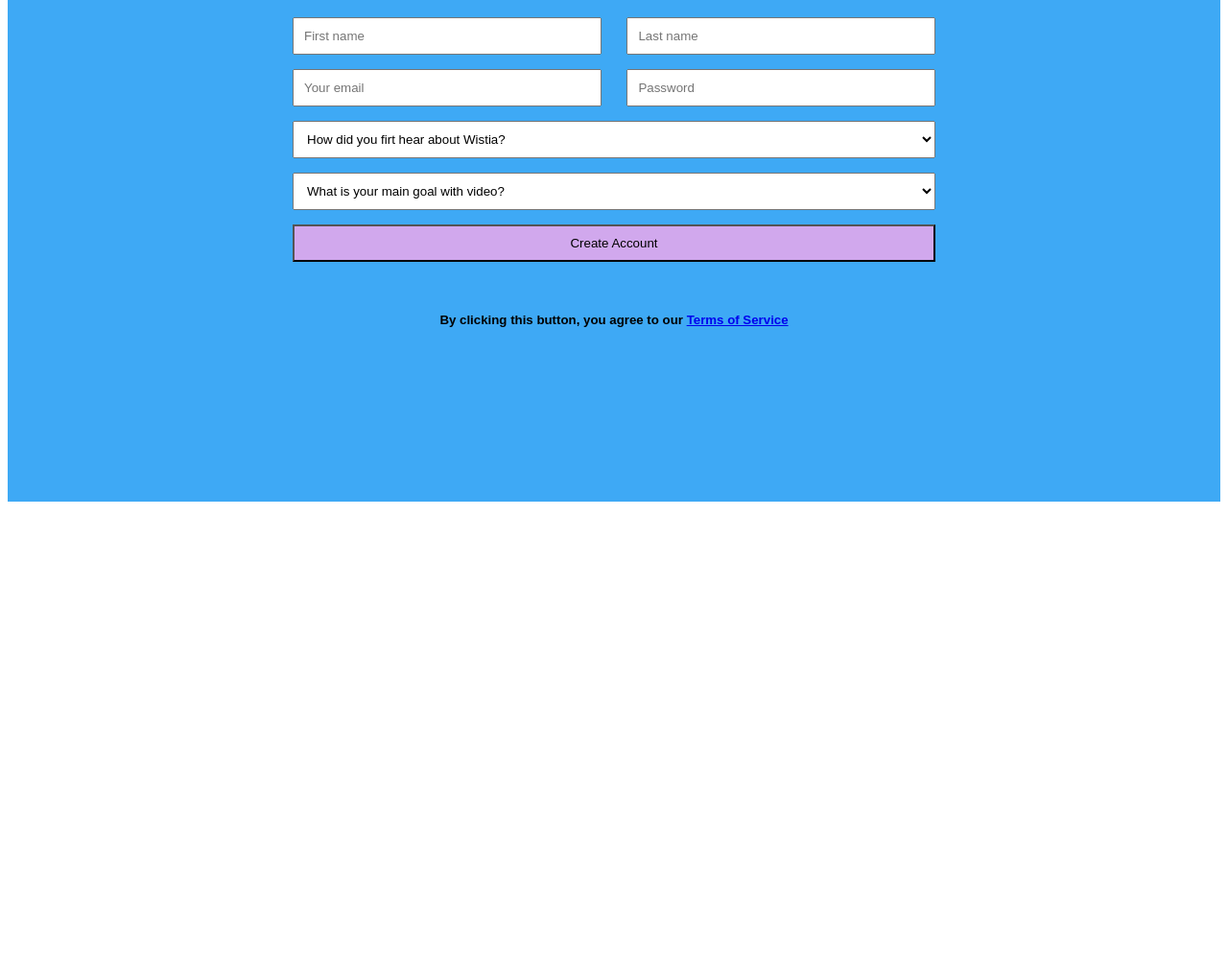
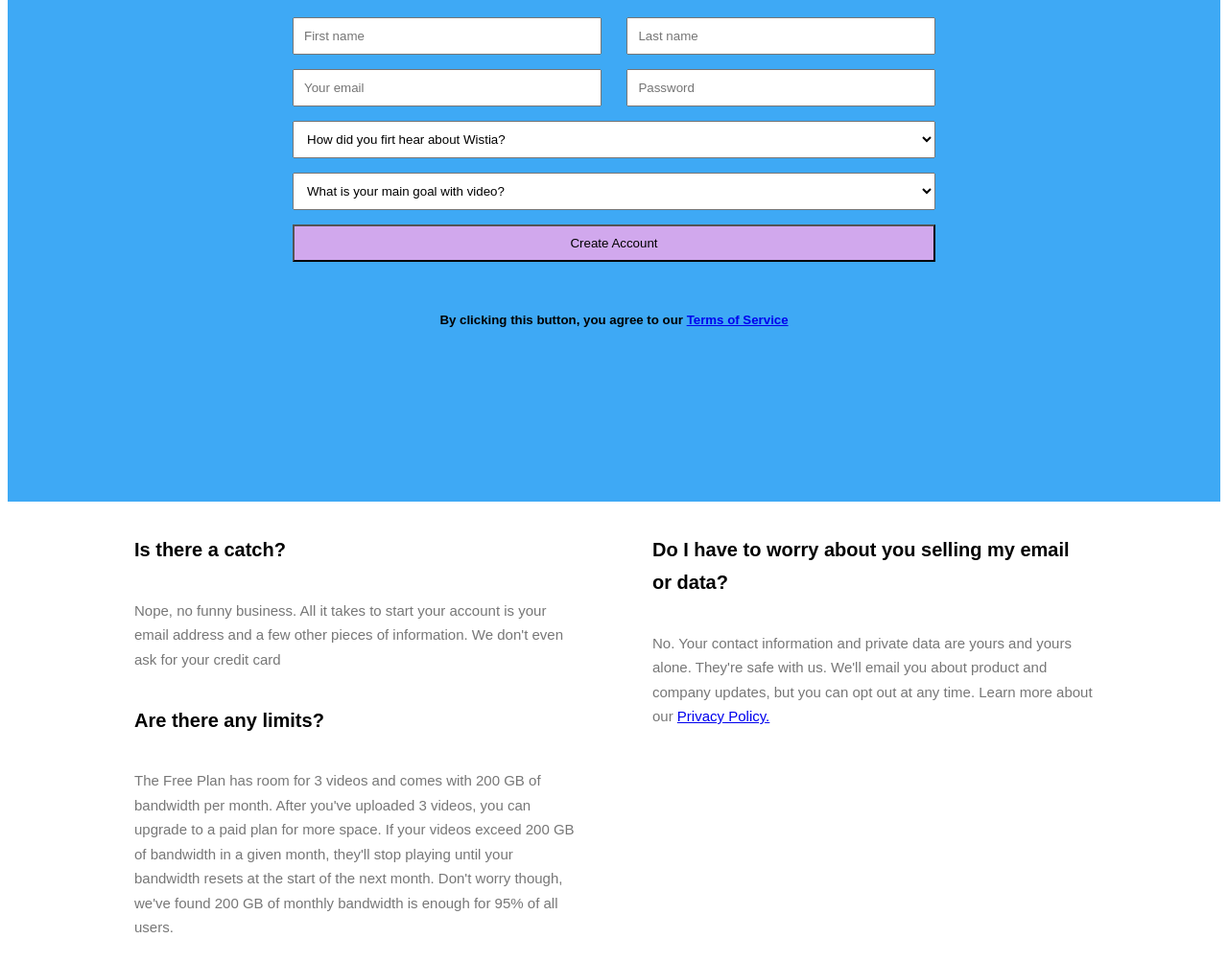
Before and after one commit to aoropesa/landing-page, a plain HTML site: page index.html in a window 1280 px wide. Shown: the part 205-1208 px from the top of the page at 96% size. Before the commit the page ends 800 px from the top, so only its background shows below. Drawn offline with Linux system fonts and the light colour scheme.

Commit message:
saved text on bottom

```diff
--- a/index.html
+++ b/index.html
@@ -12,11 +12,11 @@
 <div class="fondo">
 
  <div class="logo">
-   <a href="https://wistia.com/"><h1 class="w">Westia</h1></a>
+   <a href="https://wistia.com/"><h1 class="w">Wistia</h1></a>
   <button class="lo"type="submit" name="login">Login</button>
  </div>
 
- <h1 class="enter">Sign up for your free Westia account</h1>
+ <h1 class="enter">Sign up for your free Wistia account</h1>
  <h3 class="enter">Use Wistia and all its featuresn for free, forever!</h3>
 
 <form class="cuadros" action="index.html" method="post">
@@ -39,11 +39,24 @@
   </select>
   <button class="create" type="submit">Create Account</button>
 </form>
+<h5 class="enter">By clicking this button, you agree to our <a class="bye" href="https://wistia.com/terms">Terms of Service</a></h5>
+</div>
+<div class="container">
+  <div class="left">
+    <h5>Is there a catch?</h5>
+    <p>Nope, no funny business. All it takes to start your account is your email address and a few other pieces of information. We don't even ask for your credit card</p>
+    <h5>Are there any limits?</h5>
+    <p>The Free Plan has room for 3 videos and comes with 200 GB of bandwidth per month. After you've uploaded 3 videos, you can upgrade to a paid plan for more space. If your videos exceed 200 GB of bandwidth in a given month, they'll stop playing until your bandwidth resets at the start of the next month. Don't worry though, we've found 200 GB of monthly bandwidth is enough for 95% of all users.</p>
 
-<h5 class="enter">By clicking this button, you agree to our <a class="bye" href="https://wistia.com/terms">Terms of Service</a></h5>
+  </div>
+  <div class="right">
+    <h5>Do I have to worry about you selling my email or data?</h5>
+    <p>No. Your contact information and private data are yours and yours alone. They're safe with us. We'll email you about product and company updates, but you can opt out at any time. Learn more about our <a href="https://wistia.com/privacy">Privacy Policy.</a></p>
+
+  </div>
+</div>
 
 
-</div>
 
 
 
--- a/style.css
+++ b/style.css
@@ -65,3 +65,30 @@ margin-left: 10%;
 .bye{
   text-decoration: underline;
 }
+.container{
+  display: flex;
+  color: #777;
+  line-height: 1.7;
+  font-size: 15px;
+  max-width: 1000px;
+  margin-left: auto;
+  margin-right: auto;
+  flex-wrap: wrap;
+}
+@media (min-width: 768px) {
+  .right,
+  .left{
+    flex:1;
+  }
+  .left{
+    padding-right: 40px;
+  }
+  .right{
+    padding-left: 40px;
+  }
+
+}
+.container h5{
+  font-size: 20px;
+  color: #000;
+}
```
